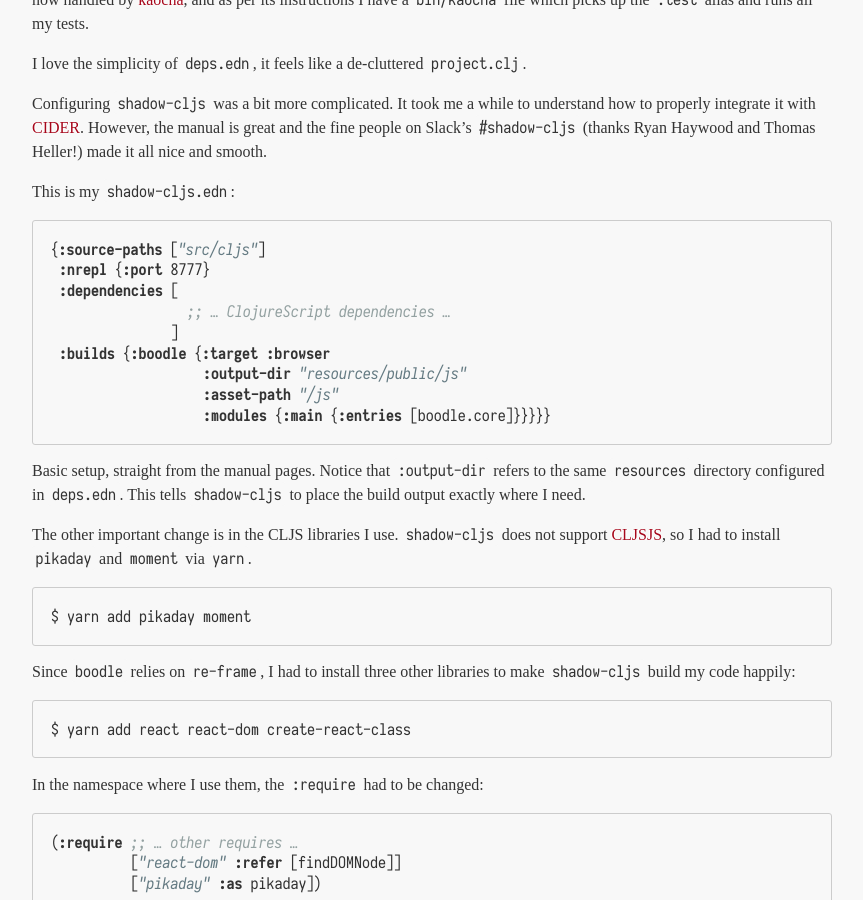
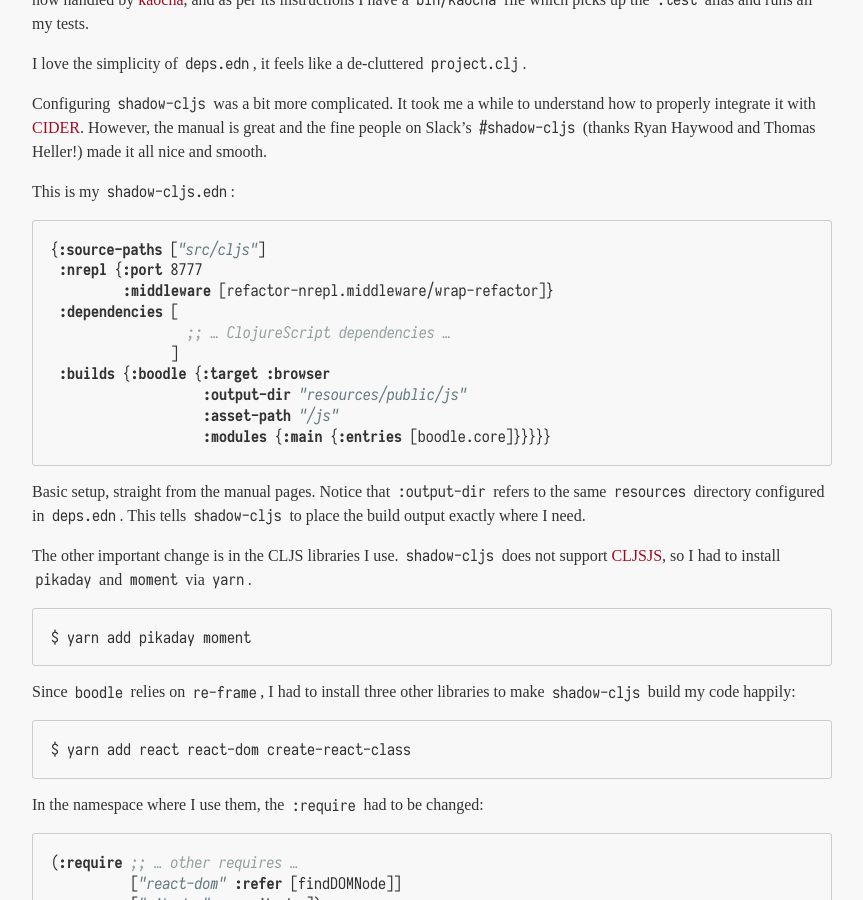
Before and after one commit to manuel-uberti/manuel-uberti.github.io, a Jekyll site: the page built from _posts/2018-11-14-deps-shadow-cljs.md, in a window 1280 px wide and 900 px high, scrolled down 794 px. Shown: the whole window, without its empty margins (208-1071 px from the left). Built offline with Jekyll 4.4.1, drawn with Linux system fonts in a browser that asks for light colours; some web fonts are replaced.

Commit message:
Add setup for refactor-nrepl

````diff
--- a/_posts/2018-11-14-deps-shadow-cljs.md
+++ b/_posts/2018-11-14-deps-shadow-cljs.md
@@ -58,7 +58,8 @@ This is my `shadow-cljs.edn`:
 
 ``` clojure
 {:source-paths ["src/cljs"]
- :nrepl {:port 8777}
+ :nrepl {:port 8777
+         :middleware [refactor-nrepl.middleware/wrap-refactor]}
  :dependencies [
                  ;; … ClojureScript dependencies …
                ]
````
